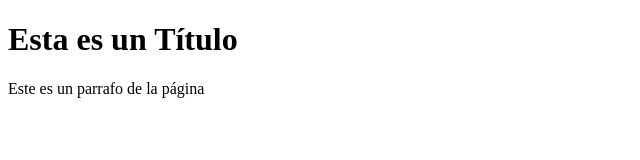
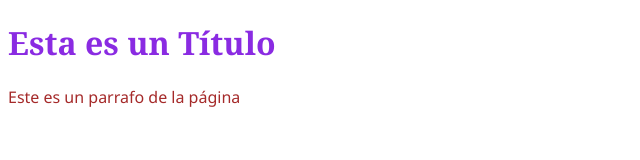
Before and after one commit to Ecarattp/Actividad_7, a plain HTML site: page Archivos_HTML/index_1.html in a window 1280 px wide. Shown: the whole page, without its empty margins (0-640 px from the left). Drawn offline with Linux system fonts and the light colour scheme.

Commit message:
Styles color y tipo de letra

```diff
--- a/Archivos_HTML/index_1.html
+++ b/Archivos_HTML/index_1.html
@@ -6,7 +6,7 @@
     <title>Actividad 8</title>
 </head>
 <body>
-    <h1>Esta es un Título</h1>
-    <p>Este es un parrafo de la página</p>
+    <h1 style="color: blueviolet; font-family: Georgia, 'Times New Roman', Times, serif;">Esta es un Título</h1>
+    <p style="color: brown; font-family: 'Segoe UI', Tahoma, Geneva, Verdana, sans-serif;">Este es un parrafo de la página</p>
 </body>
 </html>
```
